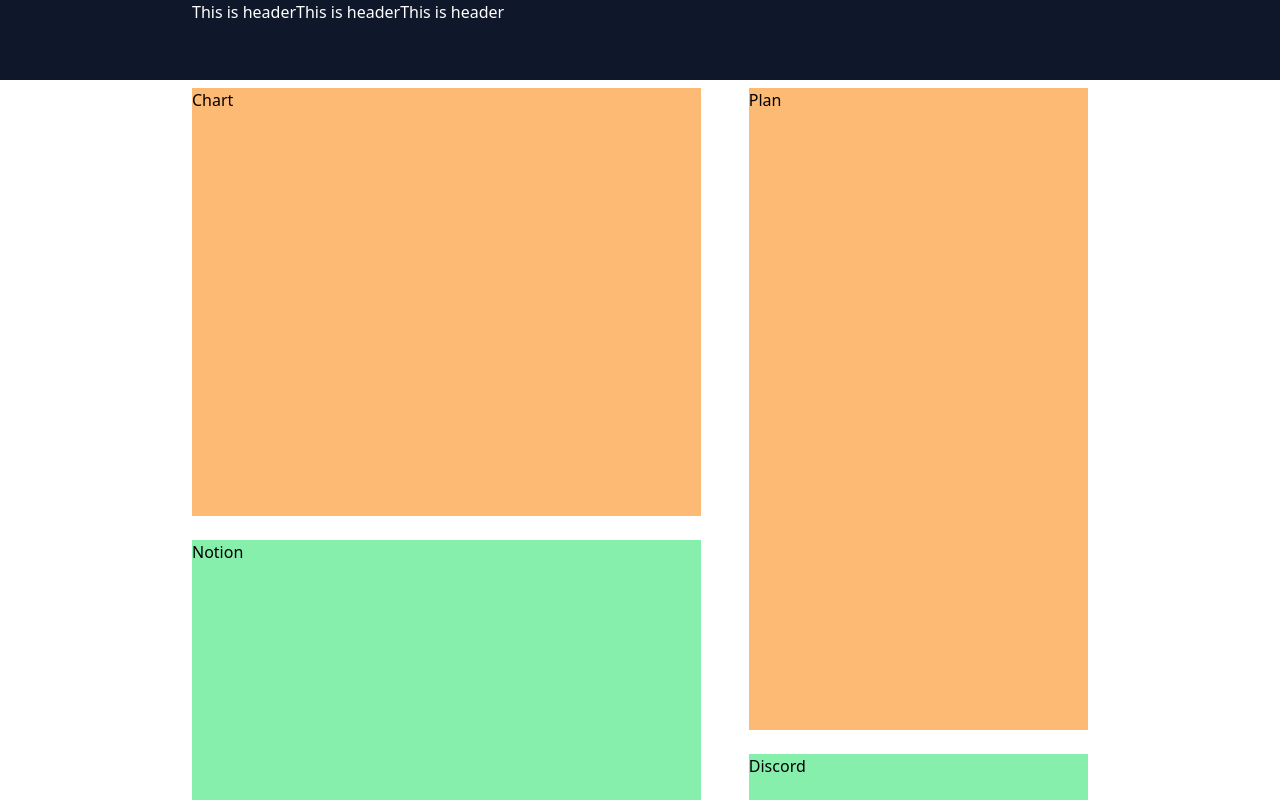
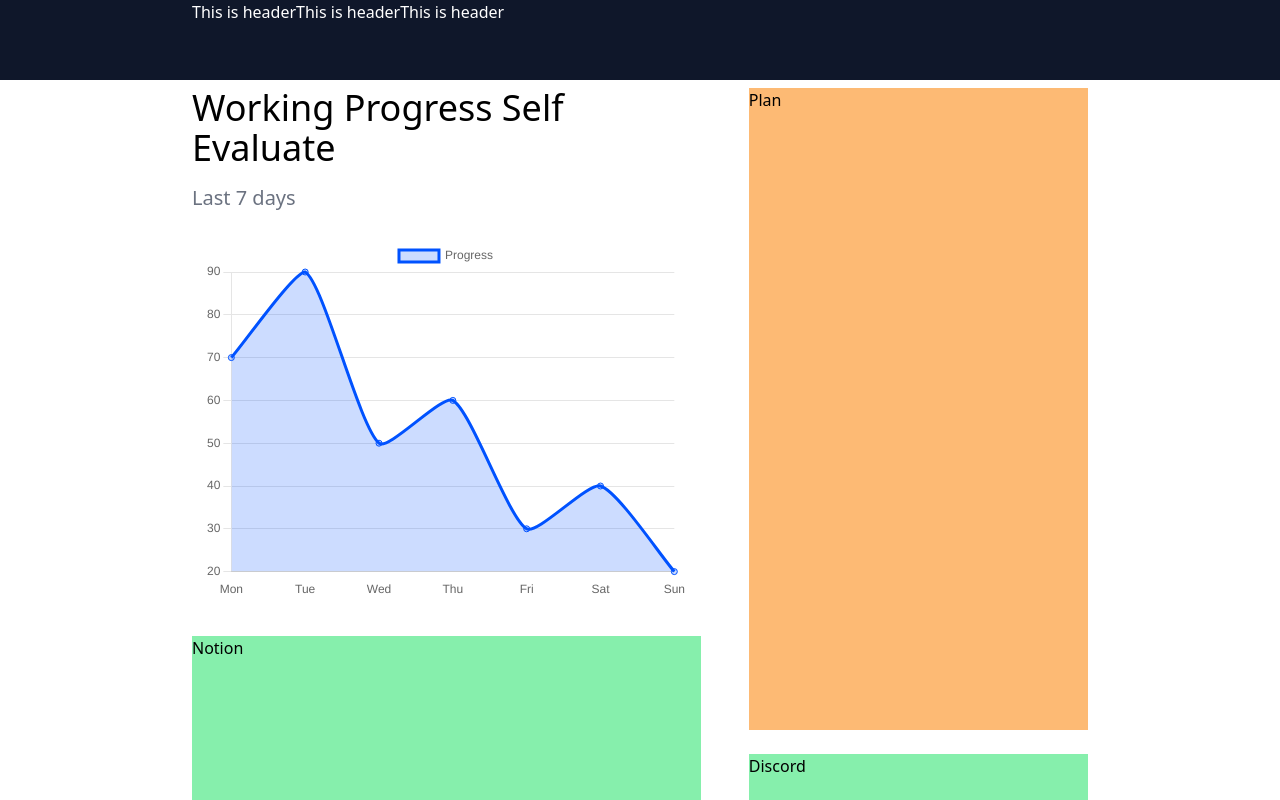
Before and after one commit to hungle2002/Bestie, a React (Create React App) app: page /home in a window 1280 px wide. Shown: the top 800 px of the page. Built offline with nearby package versions, Linux system fonts and the light colour scheme.

Commit message:
addlinechart

```diff
--- a/src/components/lineChart/index.js
+++ b/src/components/lineChart/index.js
@@ -16,52 +16,15 @@ import { Line } from 'react-chartjs-2';
 
 ChartJS.register(LineElement, CategoryScale, LinearScale, PointElement, Filler, Tooltip, TimeScale, Title,
     Legend);
-const LineChartBox = ({ title, data, opNum }) => {
-    const options1 = {
+const LineChartBox = ({ title, data }) => {
+    const option = {
         responsive: true,
         showTooltips: true,
         interaction: {
             mode: 'index',
             intersect: false
         },
-        stacked: false,
-        plugins: {
-            title: {
-                display: true
-            }
-        },
-        scales:
-    {
-        y:
-      {
-          min: 0,
-          max: 100,
-          type: 'linear',
-          display: true
-      },
-        y1: {
-            type: 'linear',
-            display: true,
-            min: 0,
-            max: 20000,
-            grid: {
-                drawOnChartArea: false // only want the grid lines for one axis to show up
-            }
-        },
-        x: {
-            grid: {
-                display: false
-            }
-        }
-    }
-    };
-    const options2 = {
-        responsive: true,
-        showTooltips: true,
-        interaction: {
-            mode: 'index',
-            intersect: false
-        },
+        maintainAspectRatio: false,
         stacked: false,
         scales:
     {
@@ -77,12 +40,12 @@ const LineChartBox = ({ title, data, opNum }) => {
         }
     }
     };
-    const options = options2;
+    const options = option;
     return (
-        <div className="h-96 gap-2.5">
-            <h1>{title} Analytics</h1>
-            <p>Realtime - last 7 days</p>
-            <div className="h-96">
+        <div className="flex flex-col h-full gap-4">
+            <h1 className='text-4xl'>{title} Evaluate</h1>
+            <p className='text-xl text-gray-500'>Last 7 days</p>
+            <div className="flex h-96 items-center justify-center p-3">
                 <Line
                     data={data}
                     options={options} />
--- a/src/pages/HomePage/index.js
+++ b/src/pages/HomePage/index.js
@@ -1,7 +1,7 @@
 import EndDayBox from '../../components/endDayBox';
 import LineChartBox from '../../components/lineChart';
 function HomePage () {
-    const data2 = {
+    const dataLineChart = {
         labels: ['Mon', 'Tue', 'Wed', 'Thu', 'Fri', 'Sat', 'Sun'],
         datasets: [
             {
@@ -19,7 +19,9 @@ function HomePage () {
     return (
         <div className='px-48 flex flex-row w-full gap-12 h-[880px]'>
             <div className='basis-3/5 flex flex-col gap-6'>
-                <div className='bg-orange-300 basis-6/12'>Chart</div>
+                <div className=' basis-6/12'>
+                    <LineChartBox title={'Working Progress Self'} data={dataLineChart}/>
+                </div>
                 <div className='bg-green-300 basis-6/12'>Notion</div>
             </div>
             <div className='basis-2/5 flex flex-col gap-6'>
```
